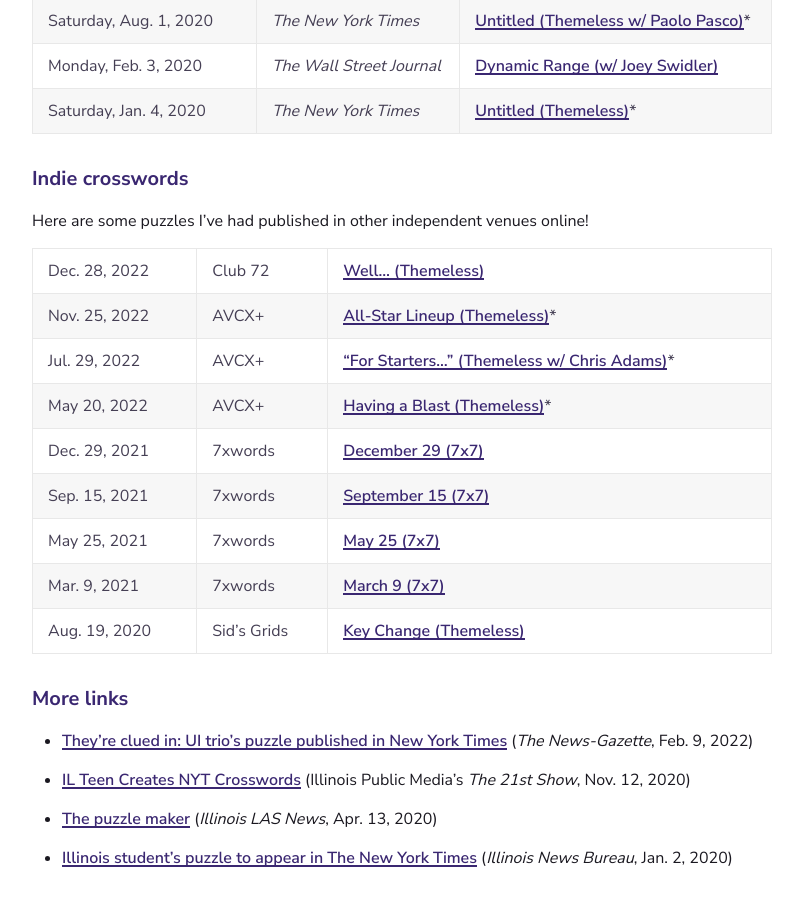
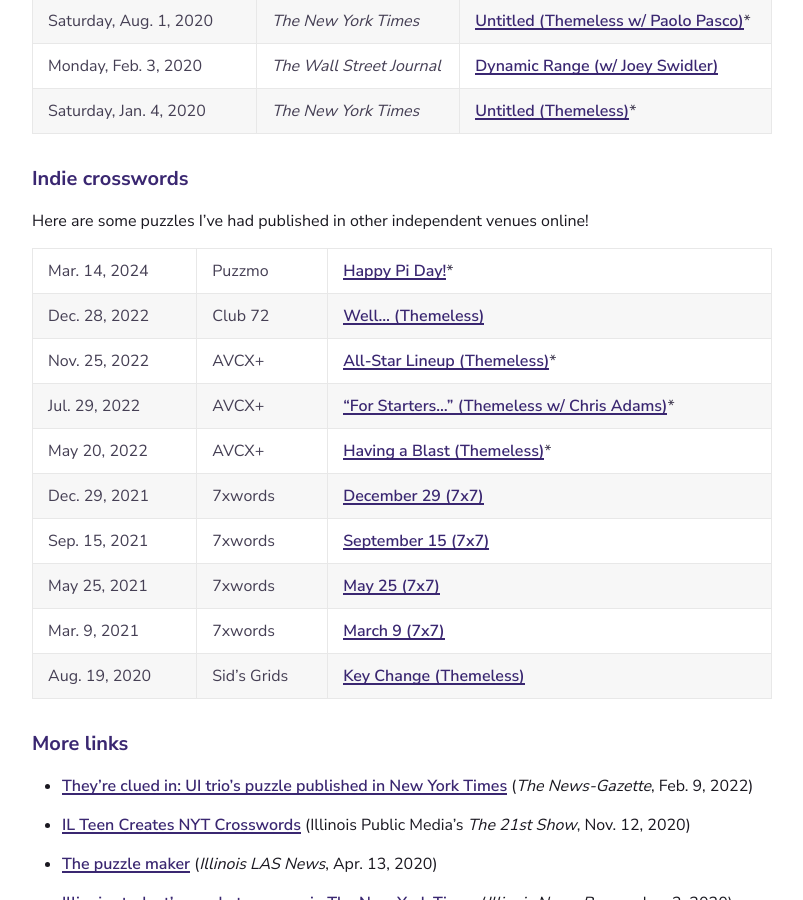
Before and after one commit to adamaaronson/adamaaronson.github.io, a Jekyll site: the page built from publications.md, in a window 1280 px wide and 900 px high, scrolled down 1430 px. Shown: the whole window, without its empty margins (238-1041 px from the left). Built offline with Jekyll 4.4.1, drawn with Linux system fonts in a browser that asks for light colours.

Commit message:
Add Puzzmo puzzle

```diff
--- a/publications.md
+++ b/publications.md
@@ -40,6 +40,7 @@
 
 Here are some puzzles I've had published in other independent venues online!
 
+Mar. 14, 2024 | Puzzmo | [Happy Pi Day!](https://www.puzzmo.com/play/crossword/0x6ap82scc)\*
 Dec. 28, 2022 | Club 72 | [Well... (Themeless)](https://club72.wordpress.com/2022/12/28/guest-freestyle-4-adam-aaronson/)
 Nov. 25, 2022 | AVCX+ | [All-Star Lineup (Themeless)](https://avxwords.com/puzzles/1219/)\*
 Jul. 29, 2022 | AVCX+ | ["For Starters..." (Themeless w/ Chris Adams)](https://avxwords.com/puzzles/1138/)\*
```
